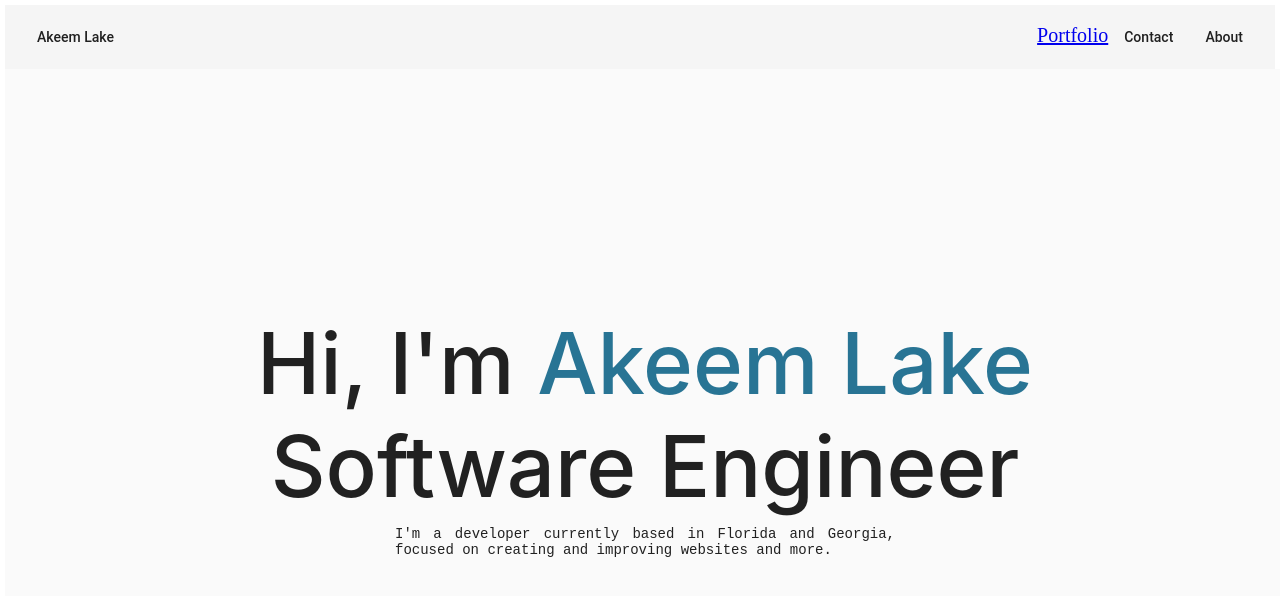
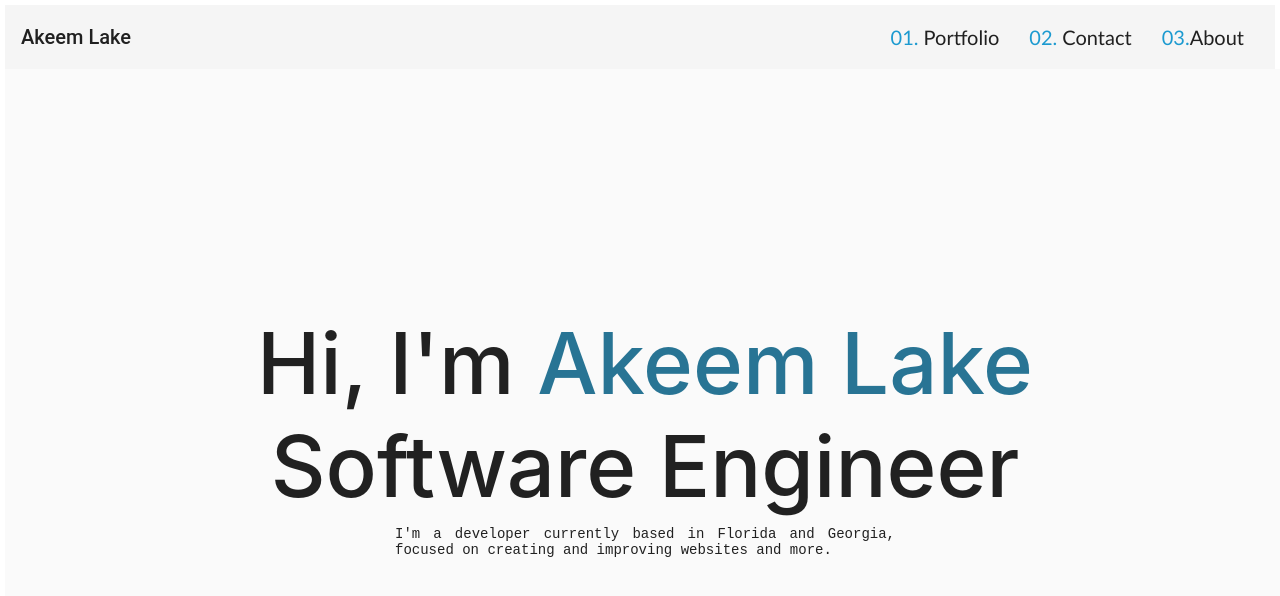
Before and after one commit to aalake/aalake.github.io, an Angular app: page / in a window 1280 px wide. Shown: the top 596 px of the page. Built offline with nearby package versions, Linux system fonts and the light colour scheme.

Commit message:
Updating header and responsiveness in portfolio

```diff
--- a/src/app/app.component.css
+++ b/src/app/app.component.css
@@ -21,6 +21,27 @@ mat-sidenav-container {
 
   .links{
     /* font-family: "SF Mono","Fira Code","Fira Mono","Roboto Mono",monospace; */
-    font-family: 'Brush Script MT', cursive !important;
+    font-family: 'Gill Sans', 'Gill Sans MT', Calibri, 'Trebuchet MS', sans-serif
     /* color: lightcoral; */
+
   }
+
+  .links a{
+    padding: 15px;
+    /* margin: 10px; */
+  }
+
+  a, a:visited, a:hover, a:active{
+    text-decoration: none;
+    color: inherit;
+  }
+
+  /* a:hover{
+    color: #287494;
+  } */
+
+  .num{
+    /* color: #287494; */
+    /* color: #2B92BE; */
+    color: #1C9AD0;
+  }
--- a/src/app/app.component.html
+++ b/src/app/app.component.html
@@ -10,16 +10,21 @@
         </button>
       </div> -->
 
-      <a mat-button class="companyName" routerLink="/">
+      <a class="companyName" routerLink="/">
         <a class="logo">Akeem Lake</a>
       </a>
 
       <span class="links-spacer"></span> <!-- Puts space between links and logo -->
       <div fxShow="true" fxHide.lt-md="true" class="links">
         <!-- <a mat-button routerLink="/portfolio">Portfolio</a> -->
-        <a routerLink="/portfolio">Portfolio</a>
+        <!-- <a routerLink="/portfolio">Portfolio</a>
         <a mat-button routerLink="/contact">Contact</a>
-        <a mat-button routerLink="/about">About</a>
+        <a mat-button routerLink="/about">About</a> -->
+
+        <a routerLink="/portfolio"><span class="num">01.</span> Portfolio</a>
+        <a routerLink="/contact"><span class="num">02.</span> Contact</a>
+        <a routerLink="/about"><span class="num">03.</span>About</a>
+
       </div>
 
       <span class="example-spacer"></span> <!-- Puts space between icon and logo-->
--- a/src/app/portfolio/portfolio.component.html
+++ b/src/app/portfolio/portfolio.component.html
@@ -1,7 +1,7 @@
 <h1>Portfolio</h1>
 <div class="portfolio-container">
     <div fxLayout="row wrap" fxLayoutGap="16px grid">
-        <div fxFlex="12%" fxFlex.xs="100%" fxFlex.sm="33%" fxFlex.md="50%" fxFlex.lg="50%"  *ngFor="let project of projects">
+        <div fxFlex="12%" fxFlex.xs="100%" fxFlex.sm="50%" fxFlex.md="33%" fxFlex.lg="33%"  *ngFor="let project of projects">
 
 
     <mat-card>
```
